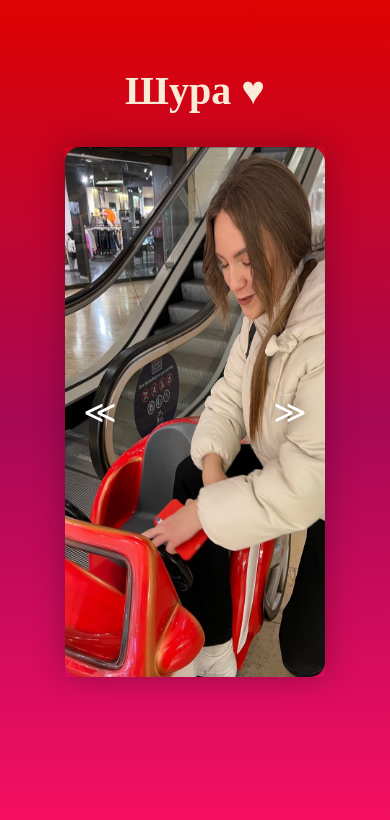
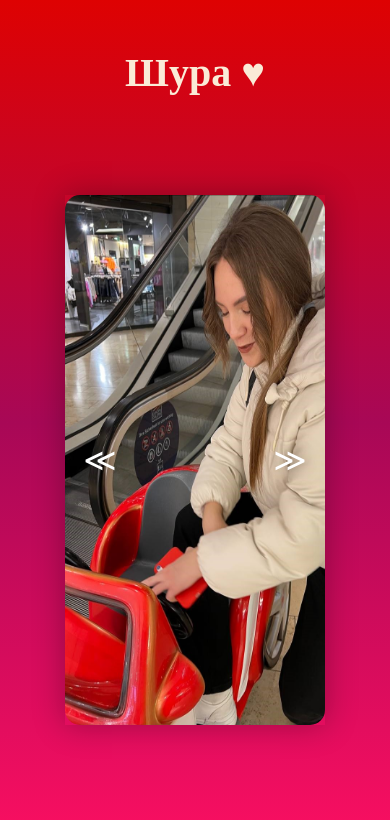
Before and after one commit to DexSus/Hp-Sasha, a plain HTML site: page index.html in a window 390 px wide. Both pictures are taken after a click on the button "Lets start". Drawn offline with Linux system fonts and the light colour scheme.

Commit message:
Update style.css

```diff
--- a/style.css
+++ b/style.css
@@ -110,9 +110,9 @@ header h1{
     width: auto;
     height:530px;
     width:260px;
-    margin: 0;
+    margin: 70px 0 0 0;
     padding: 0;
-    bottom: 100px;
+    bottom: 70px;
     position: relative;
   }
 
```
